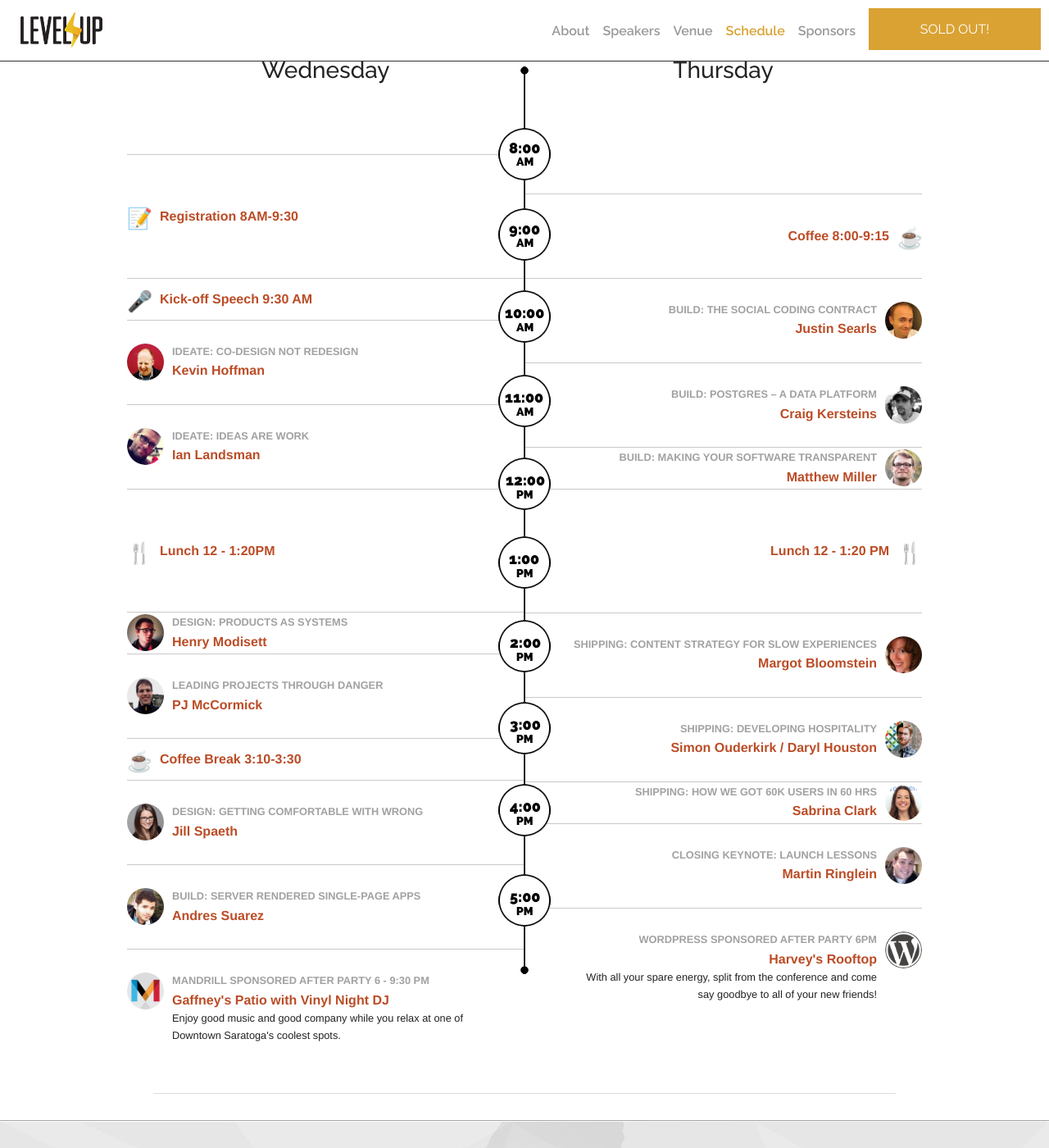
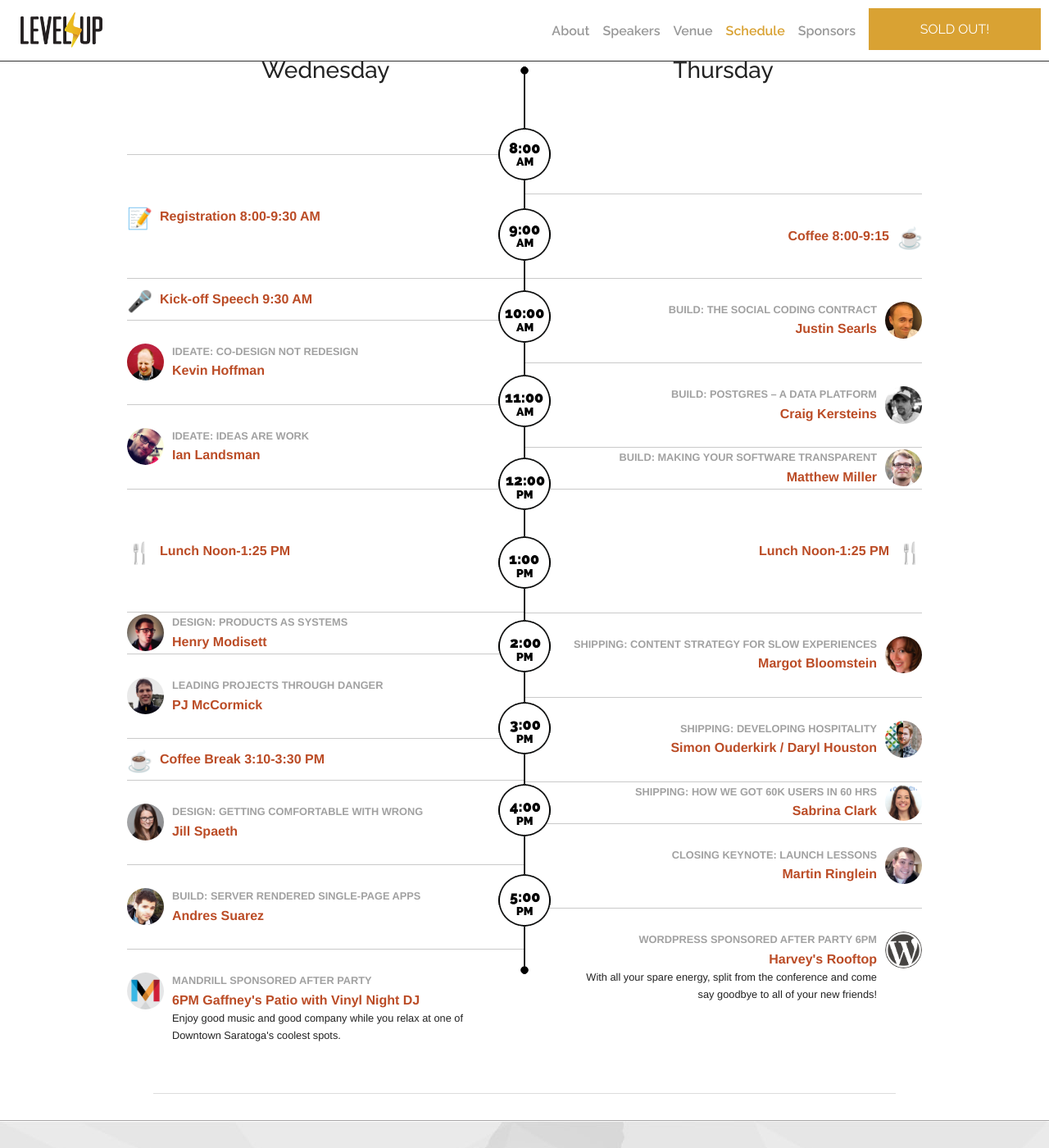
Before and after one commit to madglory/level-up, a Jekyll site: the page built from index.html, in a window 1280 px wide and 1400 px high, scrolled down 5914 px. Shown: the whole window at 82% size. Built offline with Jekyll 4.4.1, drawn with Linux system fonts in a browser that asks for light colours; emoji names are drawn with the system emoji font; comment, search, counter and statistics services are not loaded.

Commit message:
Fixing times

```diff
--- a/_data/schedule.yaml
+++ b/_data/schedule.yaml
@@ -1,5 +1,5 @@
 wednesday:
-  - title: Registration 8AM-9:30
+  - title: Registration 8:00-9:30 AM
     time: 8am
     length: 90
     description:
@@ -22,7 +22,7 @@ wednesday:
     length: 60
     description:
     image: /img/ian-landsman.png
-  - title: Lunch 12 - 1:20PM
+  - title: Lunch Noon-1:25 PM
     section:
     time: 12pm
     length: 90
@@ -40,7 +40,7 @@ wednesday:
     length: 60
     description:
     image: /img/pj-mccormick.jpg
-  - title: Coffee Break 3:10-3:30
+  - title: Coffee Break 3:10-3:30 PM
     section:
     time: 3pm
     length: 30
@@ -58,8 +58,8 @@ wednesday:
     length: 60
     description:
     image: /img/andres-suarez.jpg
-  - title: "Gaffney's Patio with Vinyl Night DJ"
-    section: Mandrill Sponsored After Party 6 - 9:30 PM
+  - title: "6PM Gaffney's Patio with Vinyl Night DJ"
+    section: Mandrill Sponsored After Party
     time: 530pm
     length: 60
     description: Enjoy good music and good company while you relax at one of Downtown Saratoga's coolest spots.
@@ -89,7 +89,7 @@ thursday:
     length: 30
     description:
     image: /img/matthew-miller.jpg
-  - title: Lunch 12 - 1:20 PM
+  - title: Lunch Noon-1:25 PM
     section:
     time: 12pm
     length: 90
```
